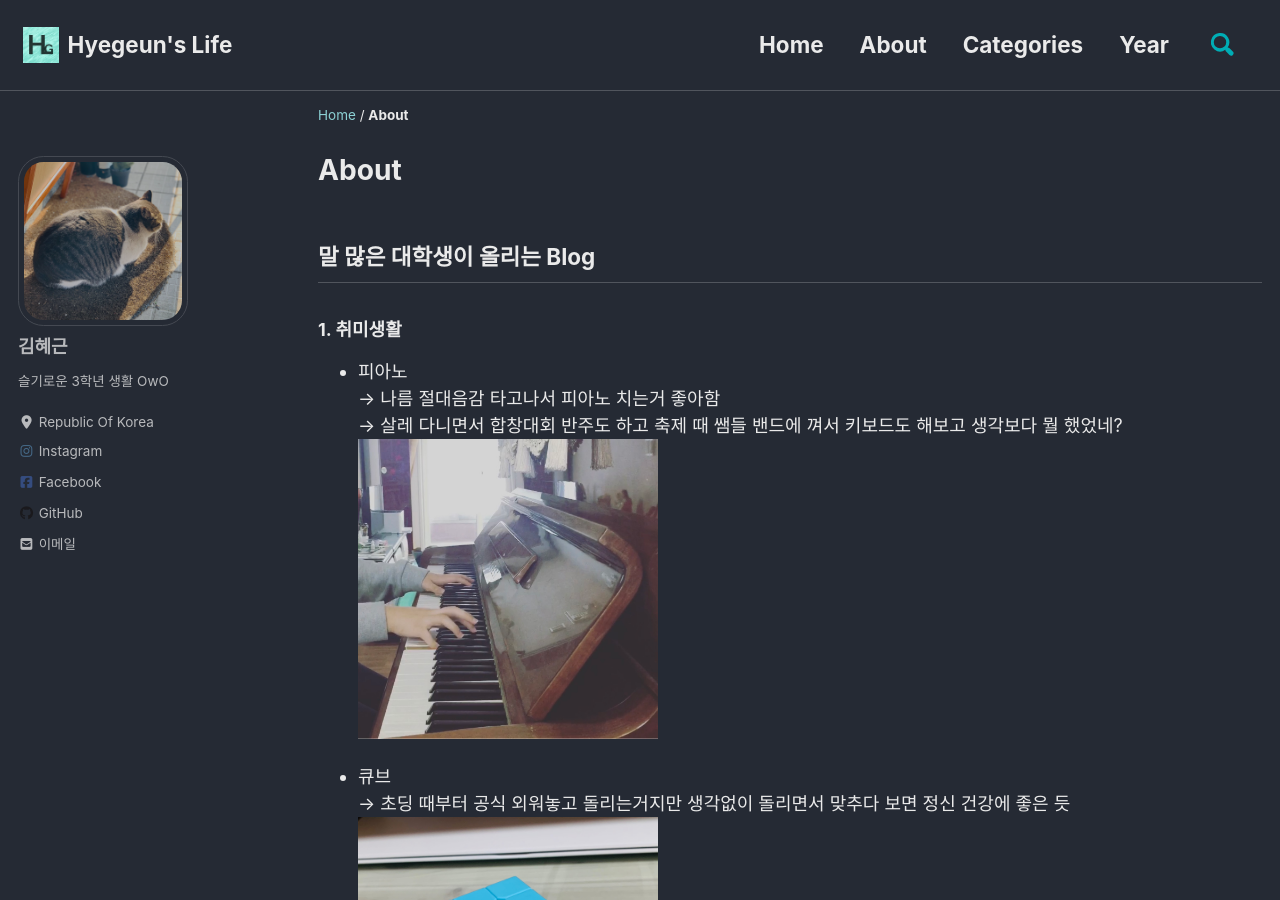
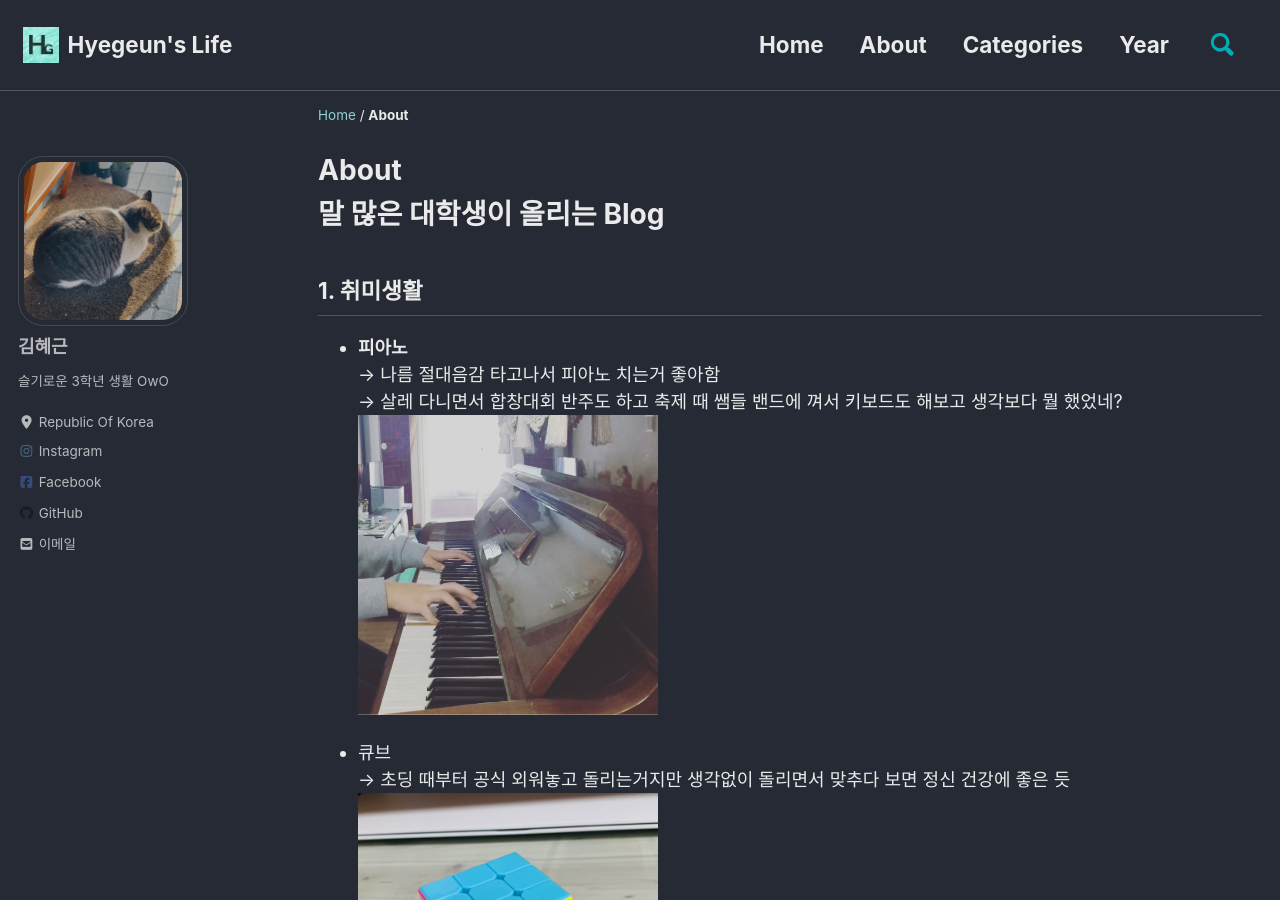
Before and after one commit to hyegeun/hyegeun.github.io, a Jekyll site: the page built from _pages/about.md, in a window 1280 px wide and 900 px high. Built offline with Jekyll 4.4.1, drawn with Linux system fonts in a browser that asks for light colours; cached includes are drawn as plain includes; nearby versions of some CDN libraries; a script that is not in the unit is left out.

```diff
--- a/_pages/about.md
+++ b/_pages/about.md
@@ -4,10 +4,10 @@ title: "About"
 classes: wide
 ---
 
-## **말 많은 대학생이 올리는 Blog**
+# **말 많은 대학생이 올리는 Blog**
 
-### **1. 취미생활**
-  * 피아노
+## **1. 취미생활**
+  * **피아노**
   → 나름 절대음감 타고나서 피아노 치는거 좋아함
   → 살레 다니면서 합창대회 반주도 하고 축제 때 쌤들 밴드에 껴서 키보드도 해보고 생각보다 뭘 했었네?
   <img src="/assets/images/about_photo/about_photo1.jpg" width="300px" height="300px" alt="photo1">
@@ -19,28 +19,28 @@ classes: wide
 
 - - -
 
-### **2. 게임**
-  * 배틀그라운드
+## **2. 게임**
+  * **배틀그라운드**
   → 배린이, 존버 좋아함.
   → 쫄보라 부트캠프, 파라다이스, 포친키 이런데 못 내리고 짤파밍만 주구장창 함.
   → 솔로는 심심해서 못하고 친구들이랑 이야기하면서 스쿼드만 함. 누구 같이 할 사람...?
   → 카카오배그 " withwi " / 스배는 쭝국인 많아서 버림.
 
 
-  * 오버워치
+  * **오버워치**
   → 골드, 브론즈 둘 다 있음. 브론즈 절대 탈출 못함ㅎ...
   → 지금은 지겹고 열받아서 거의 접음.
 
 
-  * LCK
+  * **LCK**
   → T1, Faker 좋아함.
   → 이번 스프링 내가 볼 때마다 역전패 당하길래 안 보는 중. 내가 문제인가?
   <img src="/assets/images/about_photo/about_photo3.jpg" width="400px" alt="photo1">
 
 - - -
 
-### **3. MBTI**
-  * INTP
+## **3. MBTI**
+  * **INTP**
   → 집을 너무 사랑해서 문제임.
   → 약속 연달아 잡으면 녹초 되버림.
   → 큰 계획은 세우지만 하루하루 열심히 계획 절대로 못 세움.
```
